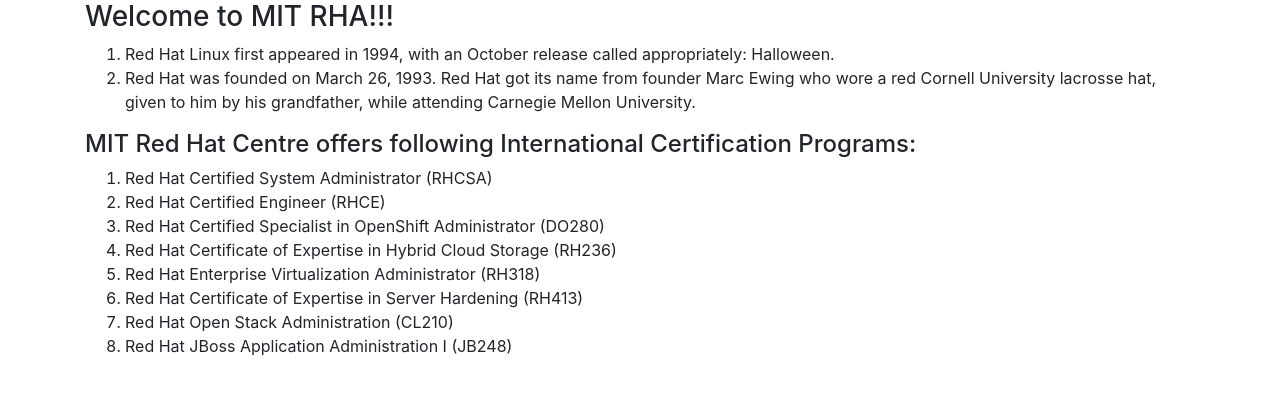
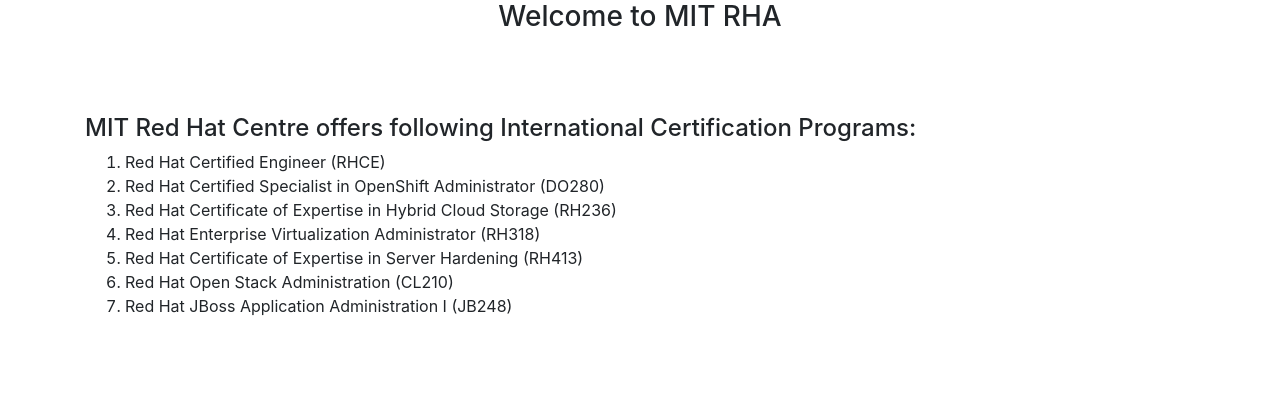
Before and after one commit to Rupeshsolanki/mitrha, a Django app: page /home/ in a window 1280 px wide. Shown: the part 96-491 px from the top of the page. Run offline with Django 3.2, Linux system fonts and the light colour scheme; parts of the project's set-up code (start-up, migrations or seed data) failed here and were passed over; some libraries are stand-ins or nearby versions.

Commit message:
home.html

```diff
--- a/templates/common/home.html
+++ b/templates/common/home.html
@@ -41,28 +41,34 @@
   </div>
 
 </nav>
-<div class="container">
 
-<h3>Welcome to MIT RHA!!! </h3>
+<style type="text/css">
+.div1{
+            background: lightgray;
+}
+.div2 {
+            background: lightblue;
 
-<ol>
-    <li> Red Hat Linux first appeared in 1994, with an October release called appropriately: Halloween.
- </li>
-     <li> Red Hat was founded on March 26, 1993. Red Hat got its name from founder Marc Ewing who wore a red Cornell University lacrosse hat, given to him by his grandfather, while attending Carnegie Mellon University.
- </li>
-</ol>
+}
+</style>
+
+<div class="container " >
+<div class=" ">
+    <center><h3>Welcome to MIT RHA </h3></center>
+<br> <br> <br>
+
 
 <h4>MIT Red Hat Centre offers following International Certification Programs:</h4>
 <ol>
-    <li> Red Hat Certified System Administrator (RHCSA)</li>
     <li> Red Hat Certified Engineer (RHCE)</li>
     <li> Red Hat Certified Specialist in OpenShift Administrator (DO280)</li>
     <li> Red Hat Certificate of Expertise in Hybrid Cloud Storage (RH236)</li>
     <li> Red Hat Enterprise Virtualization Administrator (RH318)</li>
     <li> Red Hat Certificate of Expertise in Server Hardening (RH413)</li>
     <li> Red Hat Open Stack Administration (CL210)</li>
-    <li> Red Hat JBoss Application Administration I (JB248)</li>
+        <li> Red Hat JBoss Application Administration I (JB248)</li>
 </ol>
+        </div>
 </div>
 </body>
 
```
